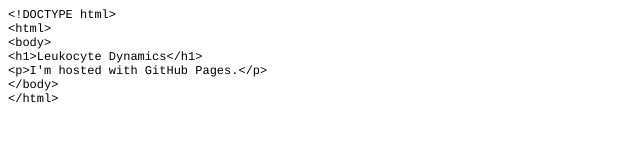
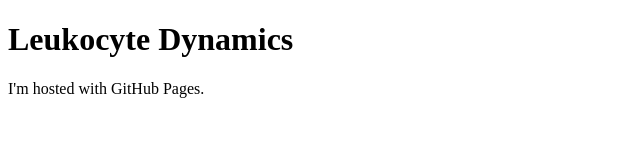
Before and after one commit to leukocyte-dynamics/leukocyte-dynamics.github.io, a plain HTML site: page index.html in a window 1280 px wide. Shown: the whole page, without its empty margins (0-640 px from the left). Drawn offline with Linux system fonts and the light colour scheme.

Commit message:
Update index.html

```diff
--- a/index.html
+++ b/index.html
@@ -1,23 +1,7 @@
-<!DOCTYPE html PUBLIC "-//W3C//DTD HTML 4.01//EN" "http://www.w3.org/TR/html4/strict.dtd">
+<!DOCTYPE html>
 <html>
-<head>
-  <meta http-equiv="Content-Type" content="text/html; charset=utf-8">
-  <meta http-equiv="Content-Style-Type" content="text/css">
-  <title></title>
-  <meta name="Generator" content="Cocoa HTML Writer">
-  <meta name="CocoaVersion" content="1671.5">
-  <style type="text/css">
-    p.p1 {margin: 0.0px 0.0px 0.0px 0.0px; line-height: 14.0px; font: 12.0px Courier; color: #000000; -webkit-text-stroke: #000000}
-    span.s1 {font-kerning: none}
-  </style>
-</head>
 <body>
-<p class="p1"><span class="s1">&lt;!DOCTYPE html&gt;</span></p>
-<p class="p1"><span class="s1">&lt;html&gt;</span></p>
-<p class="p1"><span class="s1">&lt;body&gt;</span></p>
-<p class="p1"><span class="s1">&lt;h1&gt;Leukocyte Dynamics&lt;/h1&gt;</span></p>
-<p class="p1"><span class="s1">&lt;p&gt;I'm hosted with GitHub Pages.&lt;/p&gt;</span></p>
-<p class="p1"><span class="s1">&lt;/body&gt;</span></p>
-<p class="p1"><span class="s1">&lt;/html&gt;</span></p>
+<h1>Leukocyte Dynamics</h1>
+<p>I'm hosted with GitHub Pages.</p>
 </body>
 </html>
```
